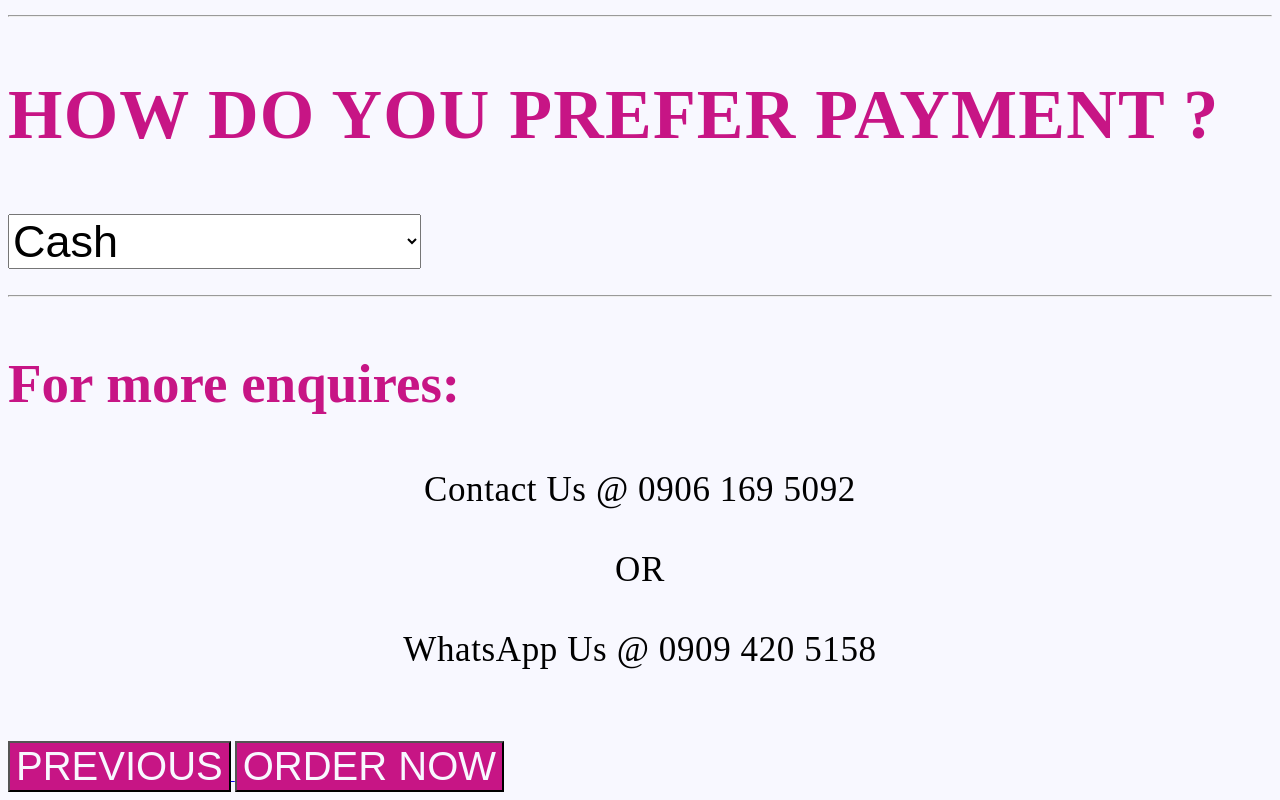
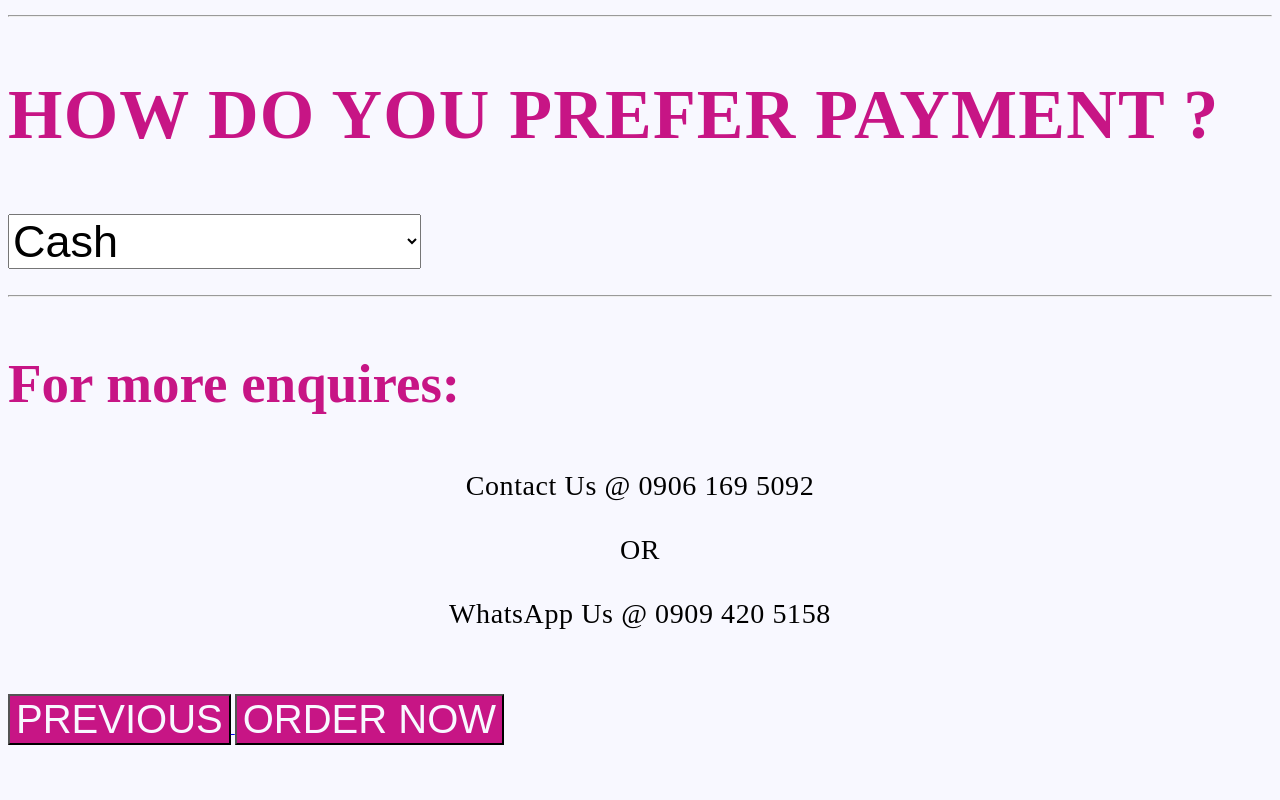
Before and after one commit to Gracyglobal/HEYLEE_BAKEHOUSE, a plain HTML site: page cakes.html in a window 1280 px wide. Shown: the part 3795-4595 px from the top of the page. After the commit the page ends 4548 px from the top, so only its background shows below. Drawn offline with Linux system fonts and the light colour scheme.

Commit message:
Heylee style

```diff
--- a/heylee.css
+++ b/heylee.css
@@ -51,7 +51,7 @@ p{
 }
 
 .call{
-    font-size: 35px;
+    font-size: 28px;
     text-align: center;
 }
 
```
